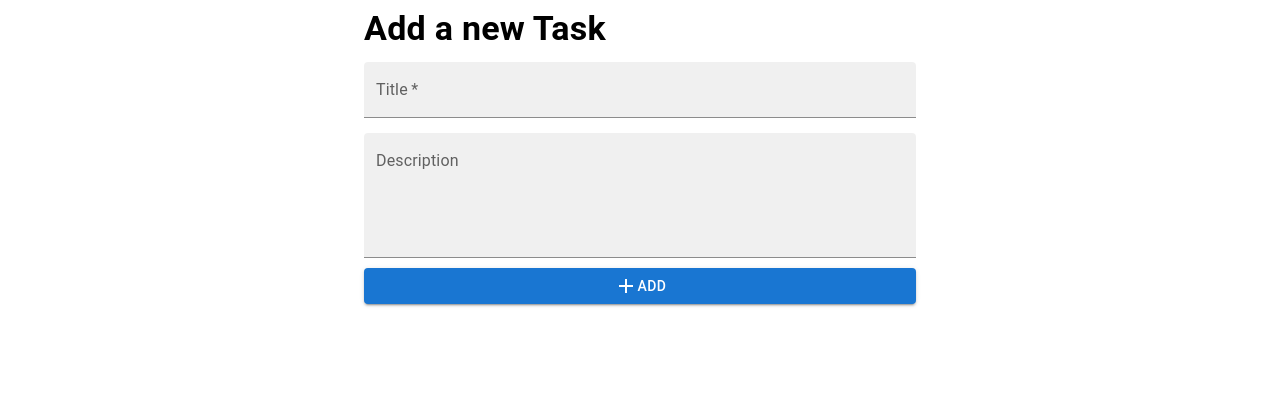
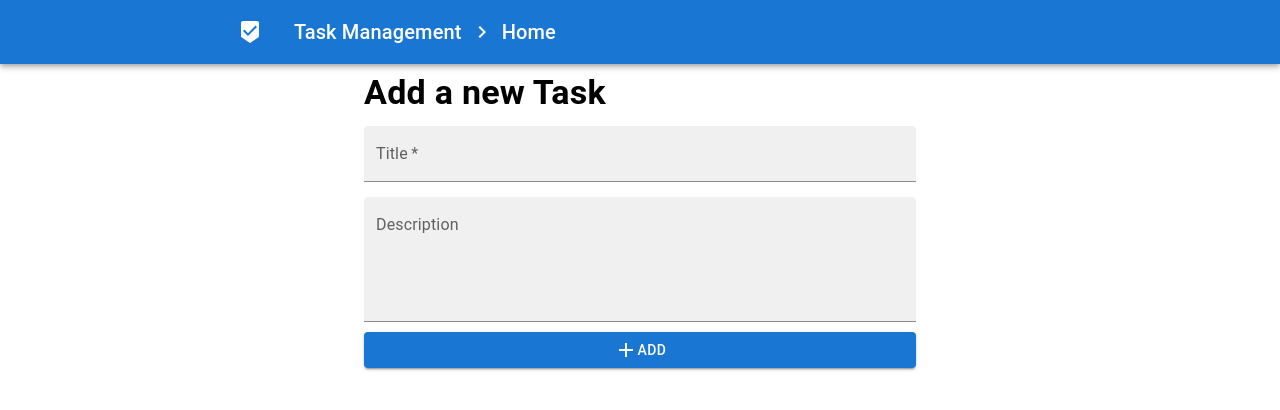
Before and after one commit to amanuel15/my-tasks, a React (Vite) app: page / in a window 1280 px wide. Shown: the top 410 px of the page. Built offline with nearby package versions, Linux system fonts and the light colour scheme.

Commit message:
Add app bar that shows the current route

```diff
--- a/src/App.tsx
+++ b/src/App.tsx
@@ -1,7 +1,7 @@
 import { createBrowserRouter, RouterProvider } from "react-router-dom";
 import Home from "./pages/Home";
 import Edit from "./pages/Edit";
-import { Container } from "@mui/material";
+import { Box, Container } from "@mui/material";
 
 const router = createBrowserRouter([
   {
@@ -16,9 +16,9 @@ const router = createBrowserRouter([
 
 function App() {
   return (
-    <Container maxWidth="md" style={{ height: "100vh" }}>
+    <Box sx={{ height: "100vh" }}>
       <RouterProvider router={router} />
-    </Container>
+    </Box>
   );
 }
 
--- /dev/null
+++ b/src/components/AppBar.tsx
@@ -0,0 +1,37 @@
+import { Abc, Beenhere } from "@mui/icons-material";
+import {
+  Toolbar,
+  Breadcrumbs,
+  Typography,
+  AppBar as AB,
+  Container,
+} from "@mui/material";
+import { FC } from "react";
+import NavigateNextIcon from "@mui/icons-material/NavigateNext";
+
+const AppBar: FC<{ routes: string[] }> = ({ routes }) => {
+  return (
+    <AB position="static" sx={{ marginBottom: 1 }}>
+      <Container maxWidth="md">
+        <Toolbar>
+          <Beenhere />
+          <Breadcrumbs
+            separator={
+              <NavigateNextIcon fontSize="medium" sx={{ color: "white" }} />
+            }
+            sx={{ ml: "2rem" }}
+            aria-label="breadcrumb"
+          >
+            {routes.map((route) => (
+              <Typography variant="h6" color={"white"}>
+                {route}
+              </Typography>
+            ))}
+          </Breadcrumbs>
+        </Toolbar>
+      </Container>
+    </AB>
+  );
+};
+
+export default AppBar;
--- a/src/pages/Edit.tsx
+++ b/src/pages/Edit.tsx
@@ -1,17 +1,21 @@
 import { useContext } from "react";
-import { Box } from "@mui/material";
+import { Box, Container } from "@mui/material";
 import { useParams } from "react-router-dom";
 import EditTask from "../components/Tasks/EditTask";
 import { MainContext } from "../context/MainContext";
+import AppBar from "../components/AppBar";
 
 const Edit = () => {
   const { id } = useParams();
   const { editTask, getTask } = useContext(MainContext)!;
   console.log("Prams: ", id);
   return (
-    <Box height={"100vh"}>
-      <EditTask id={id!} editTask={editTask} getTask={getTask} />
-    </Box>
+    <>
+      <AppBar routes={["Task Management", "Edit"]} />
+      <Container maxWidth="md">
+        <EditTask id={id!} editTask={editTask} getTask={getTask} />
+      </Container>
+    </>
   );
 };
 
--- a/src/pages/Home.tsx
+++ b/src/pages/Home.tsx
@@ -3,16 +3,28 @@ import { useContext } from "react";
 import AddTask from "../components/Tasks/AddTask";
 import { MainContext } from "../context/MainContext";
 import Task from "../components/Tasks/Task";
-import { Box, Typography, useMediaQuery, useTheme } from "@mui/material";
+import {
+  Box,
+  Container,
+  Typography,
+  useMediaQuery,
+  useTheme,
+} from "@mui/material";
 import Grid from "@mui/material/Unstable_Grid2";
+import { Beenhere } from "@mui/icons-material";
+import NavigateNextIcon from "@mui/icons-material/NavigateNext";
+import AppBar from "../components/AppBar";
 
 const Home = () => {
   const { createTask, tasks } = useContext(MainContext)!;
   const theme = useTheme();
   const isSmallScreen = useMediaQuery(theme.breakpoints.down("sm"));
+  const routes = ["Task Management", "Home"];
 
   return (
-    <Box height="100vh">
+    <>
+      <AppBar routes={routes} />
+      <Container maxWidth="md">
         <AddTask createTask={createTask} />
         {tasks.length ? (
           <Box
@@ -61,7 +73,8 @@ const Home = () => {
             </Box>
           </Box>
         ) : null}
-    </Box>
+      </Container>
+    </>
   );
 };
 
--- a/src/style.css
+++ b/src/style.css
@@ -1,22 +1,5 @@
-/* @media screen and (max-width: 768px) {
-    .add-todo {
-        margin-top: 10px;
-    }
-
-    .todo-text {
-        font-size: 1.3rem !important;
-    }
-
-    .card-content {
-        padding: 12px !important;
-    }
+html,
+body {
+    height: 100%;
+    margin: 0
 }
-
-.card-content {
-    padding: 16px;
-}
-
-a {
-    text-decoration: none;
-    color: inherit;
-} */
```
Lines whose indentation alone changed are shown as unchanged.
